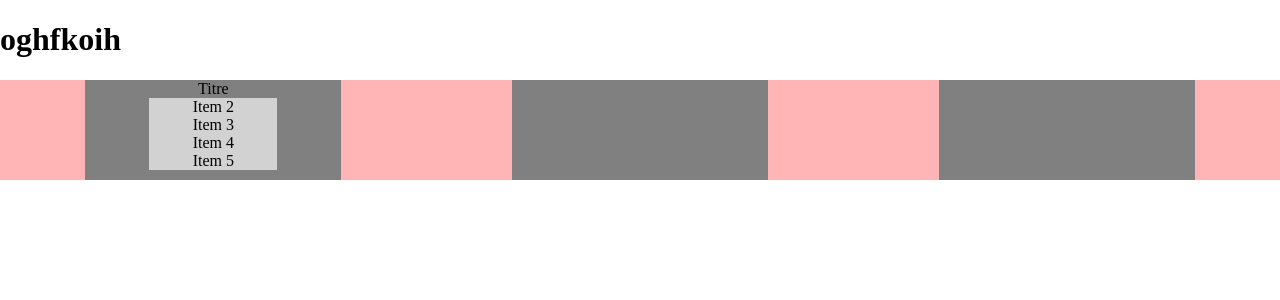
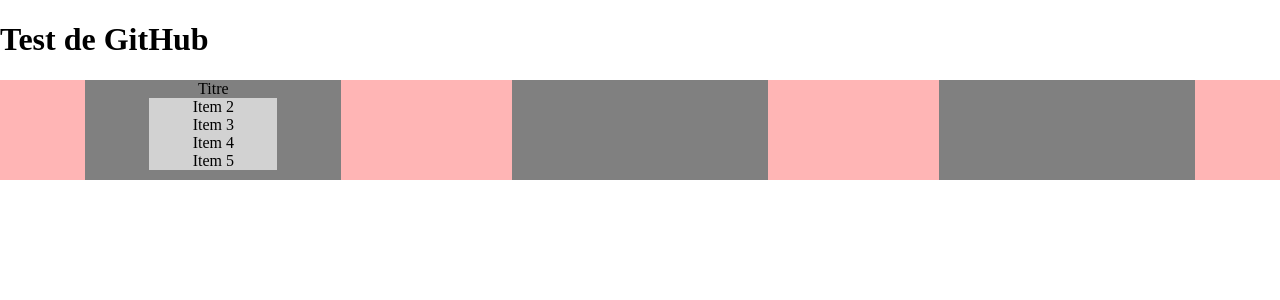
Before and after one commit to miszczuk-cell/projet, a PHP site: page /main.php in a window 1280 px wide. Shown: the top 300 px of the page. Run offline with PHP 8.4, Linux system fonts and the light colour scheme.

Commit message:
Test de fonctionnement pour Guillaume

```diff
--- a/main.php
+++ b/main.php
@@ -6,7 +6,7 @@
     <title>Menu</title>
   </head>
   <body>
-    <h1>oghfkoih</h1>
+    <h1>Test de GitHub</h1>
     <?php include 'include/menu.html'?>
     <script src="include/jquery.js"></script>
     <script src="include/script.js"></script>
```
